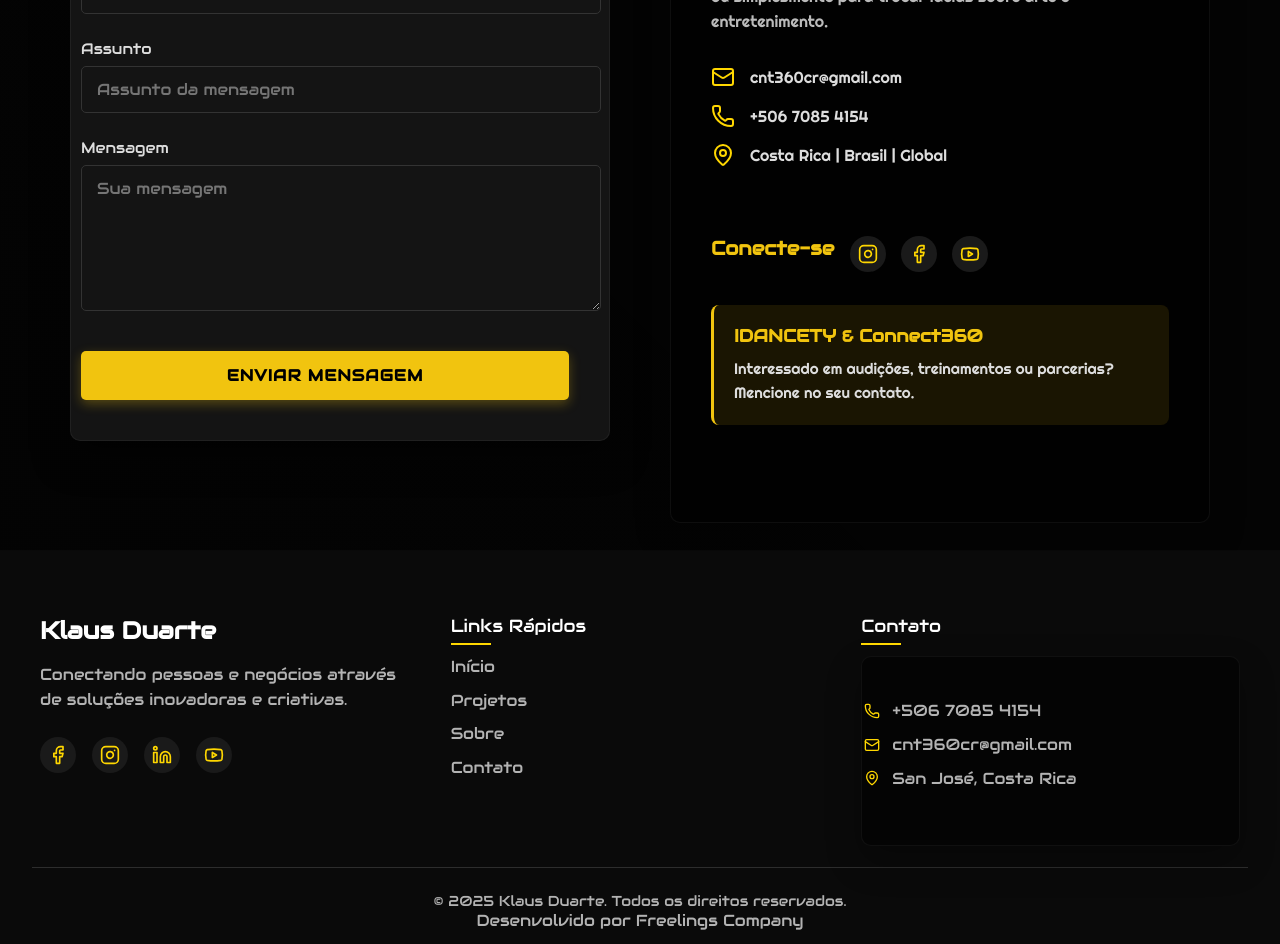
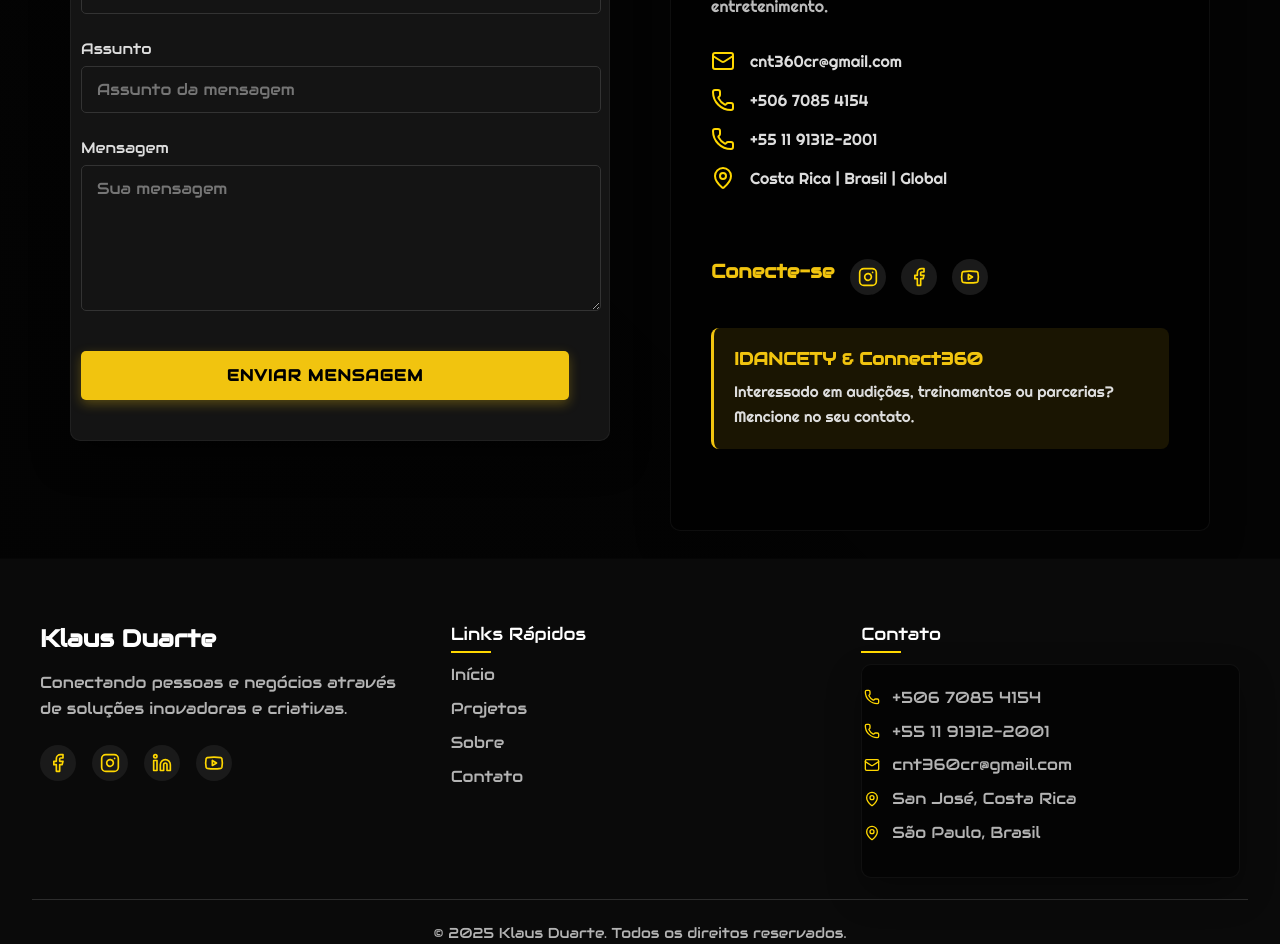
Before and after one commit to Freelings-Co/klaus-duarte, a React (Vite) app: page / in a window 1280 px wide. Shown: the part 8880-9824 px from the top of the page. Built offline with nearby package versions, Linux system fonts and the light colour scheme.

Commit message:
contact update

```diff
--- a/src/Components/Footer/index.jsx
+++ b/src/Components/Footer/index.jsx
@@ -45,12 +45,20 @@ function Footer() {
               <span>+506 7085 4154</span>
             </li>
             <li>
+              <Phone size={16} />
+              <span>+55 11 91312-2001</span>
+            </li>
+            <li>
               <Mail size={16} />
               <span>cnt360cr@gmail.com</span>
             </li>
             <li>
               <MapPin size={16} />
               <span>San José, Costa Rica</span>
+            </li>
+            <li>
+              <MapPin size={16} />
+              <span>São Paulo, Brasil</span>
             </li>
           </ul>
         </div>
--- a/src/Pages/Contact/index.jsx
+++ b/src/Pages/Contact/index.jsx
@@ -166,6 +166,10 @@ const ContactSection = () => {
                 <Phone className="contact-icon" />
                 <span>+506 7085 4154</span>
               </div>
+              <div className="contact-item">
+                <Phone className="contact-icon" />
+                <span>+55 11 91312-2001</span>
+              </div>
 
               <div className="contact-item">
                 <MapPin className="contact-icon" />
```
